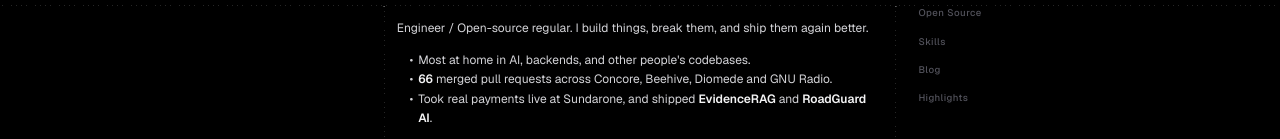
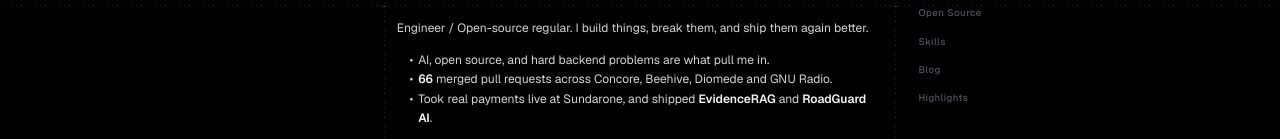
Before and after one commit to Sahil-u07/Portfoliov1, a React (Vite) app: page / in a window 1280 px wide. Shown: the part 224-363 px from the top of the page. Built offline with nearby package versions, Linux system fonts and the light colour scheme; no server answers; a web font is replaced by a local one.

Commit message:
Reword first hero bullet

```diff
--- a/src/data.ts
+++ b/src/data.ts
@@ -8,7 +8,7 @@ export const profile = {
   intro: 'Engineer / Open-source regular. I build things, break them, and ship them again better.',
   // **text** is shown in bold
   bullets: [
-    "Most at home in AI, backends, and other people's codebases.",
+    'AI, open source, and hard backend problems are what pull me in.',
     '**66** merged pull requests across Concore, Beehive, Diomede and GNU Radio.',
     'Took real payments live at Sundarone, and shipped **EvidenceRAG** and **RoadGuard AI**.',
   ],
```
